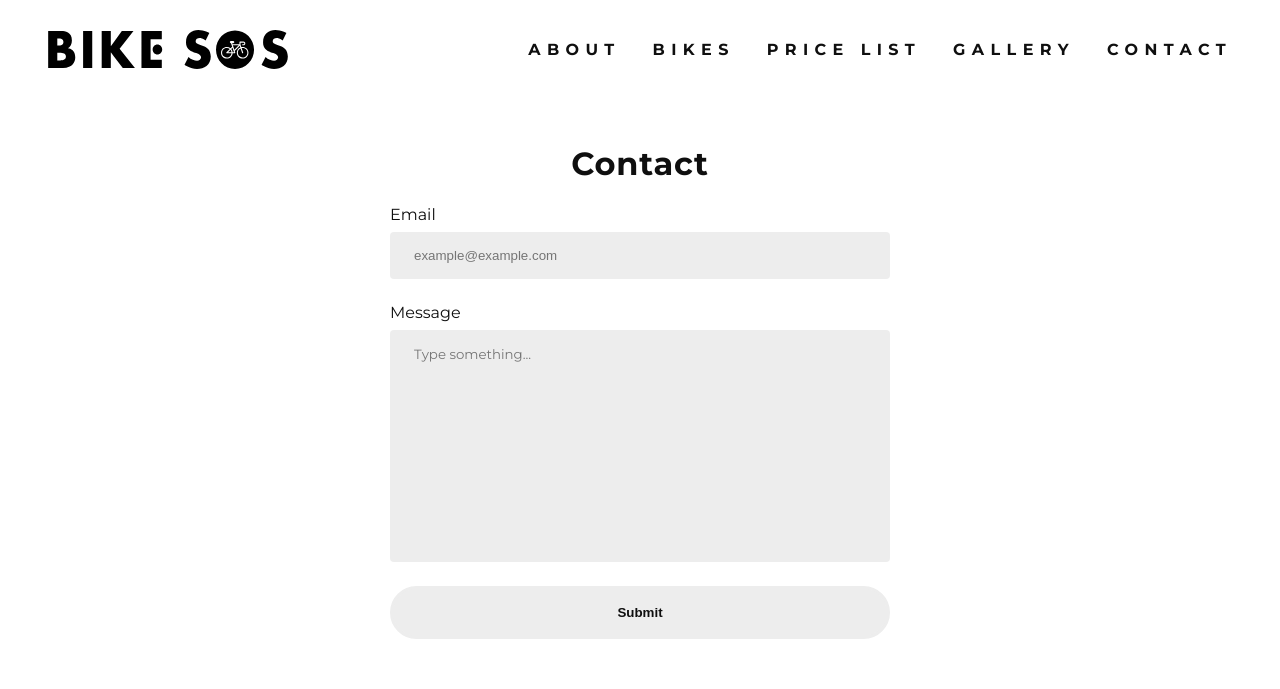
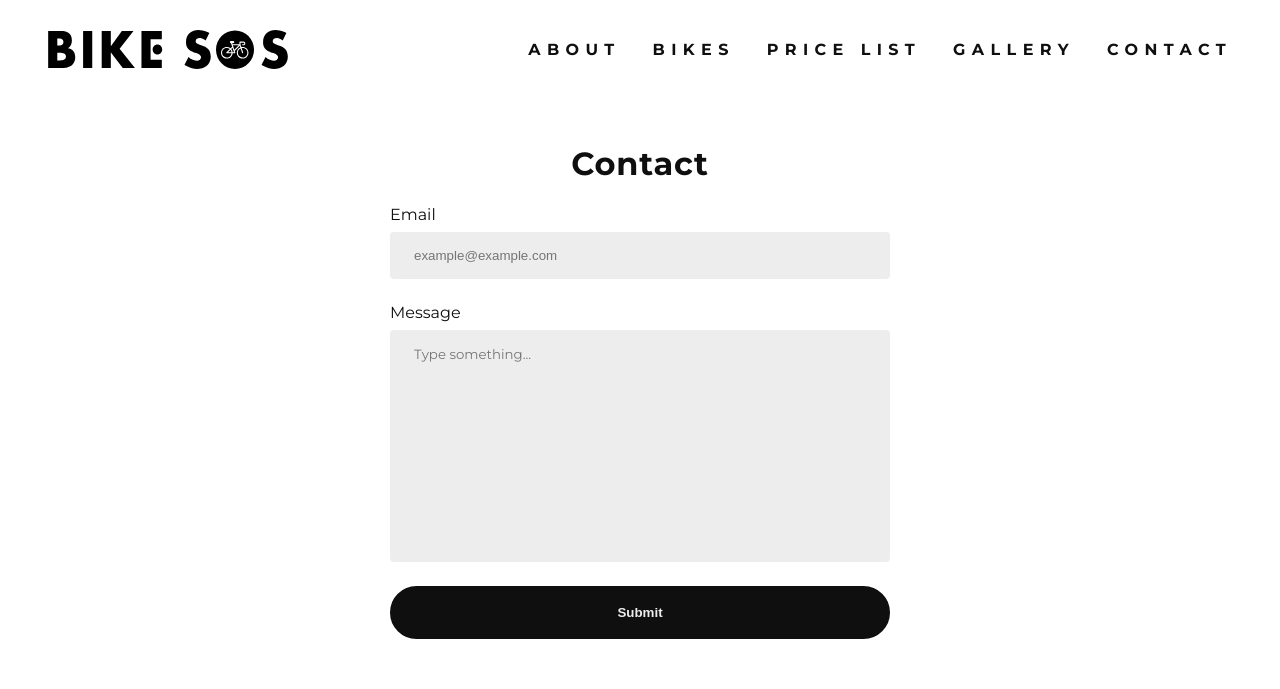
Before and after one commit to vojtechsisma/TNPW1, a website: page contact/index.html in a window 1280 px wide. Shown: the top 689 px of the page. Drawn offline with nearby package versions, Linux system fonts and the light colour scheme.

Commit message:
button css

```diff
--- a/css/contact.css
+++ b/css/contact.css
@@ -105,8 +105,14 @@ input[type="submit"] {
   text-decoration: none;
   transition: all 300ms ease-in-out;
   font-weight: 600;
-  border: 0.2rem solid var(--text-white);
-  background-color: var(--text-white);
+  border: 0.2rem solid var(--text-black);
+  background-color: var(--text-black);
+  color: var(--text-white);
+  cursor: pointer;
+}
+
+input[type="submit"]:hover {
+  background-color: transparent;
   color: var(--text-black);
 }
 
```
